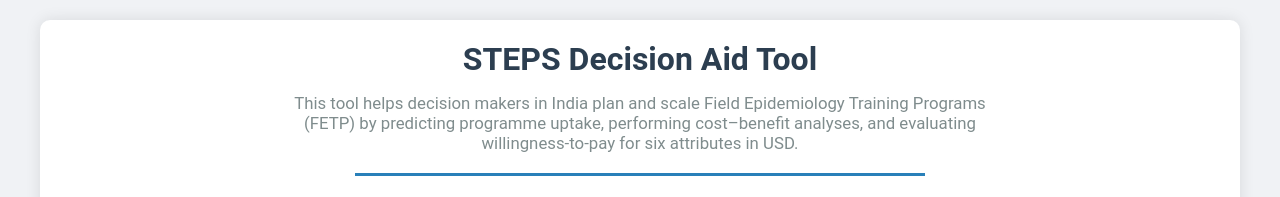
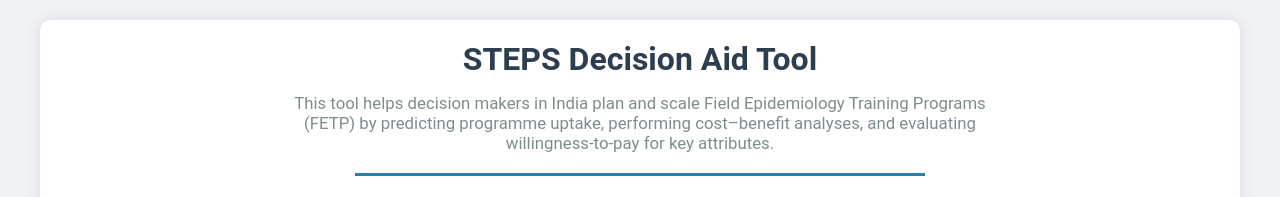
Before and after one commit to DrGenie/STEPS-Decision-Aid-Tool, a plain HTML site: page index.html in a window 1280 px wide. Shown: the top 197 px of the page. Drawn offline with nearby package versions, Linux system fonts and the light colour scheme; a small style sheet from the web is missing.

Commit message:
Update index.html

```diff
--- a/index.html
+++ b/index.html
@@ -19,7 +19,7 @@
       <p>
         This tool helps decision makers in India plan and scale Field Epidemiology Training Programs (FETP)
         by predicting programme uptake, performing cost–benefit analyses,
-        and evaluating willingness‐to‐pay for six attributes in USD.
+        and evaluating willingness‐to‐pay for key attributes.
       </p>
       <hr class="intro-hr" />
     </header>
```
